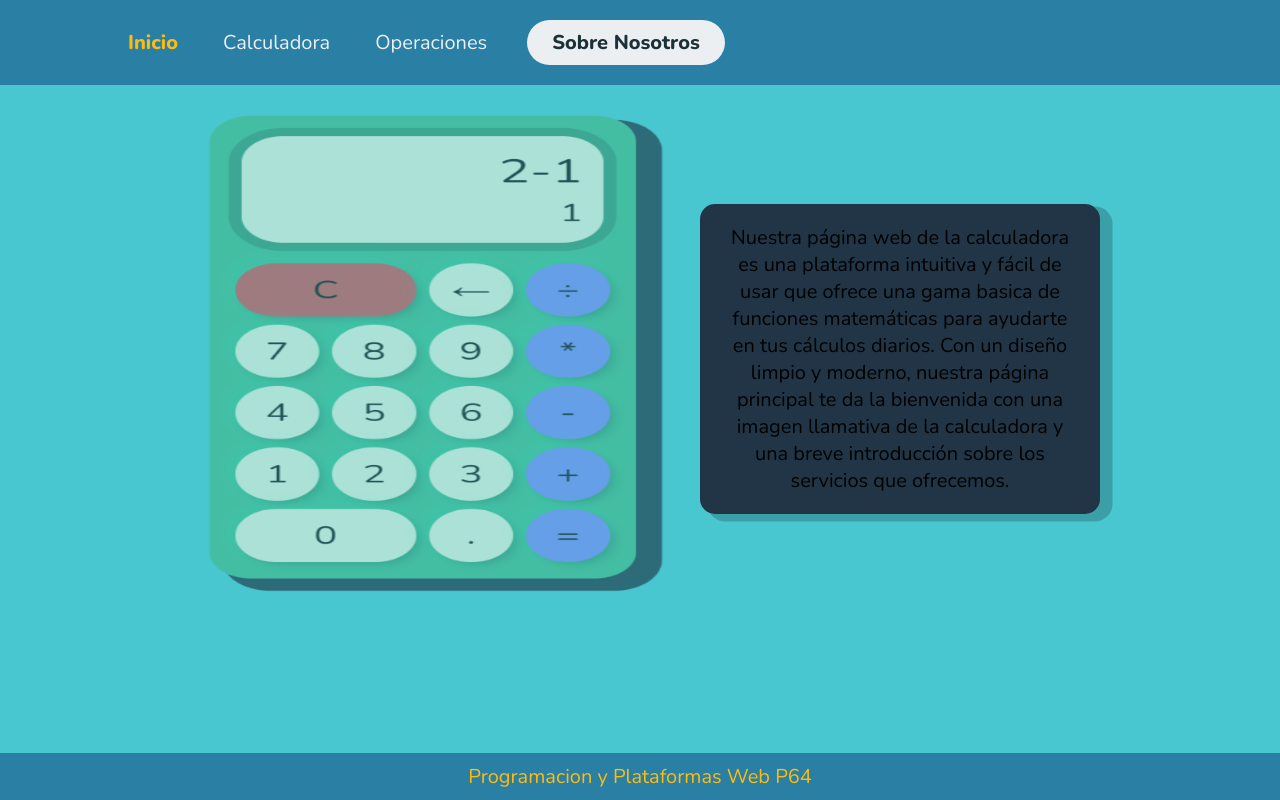
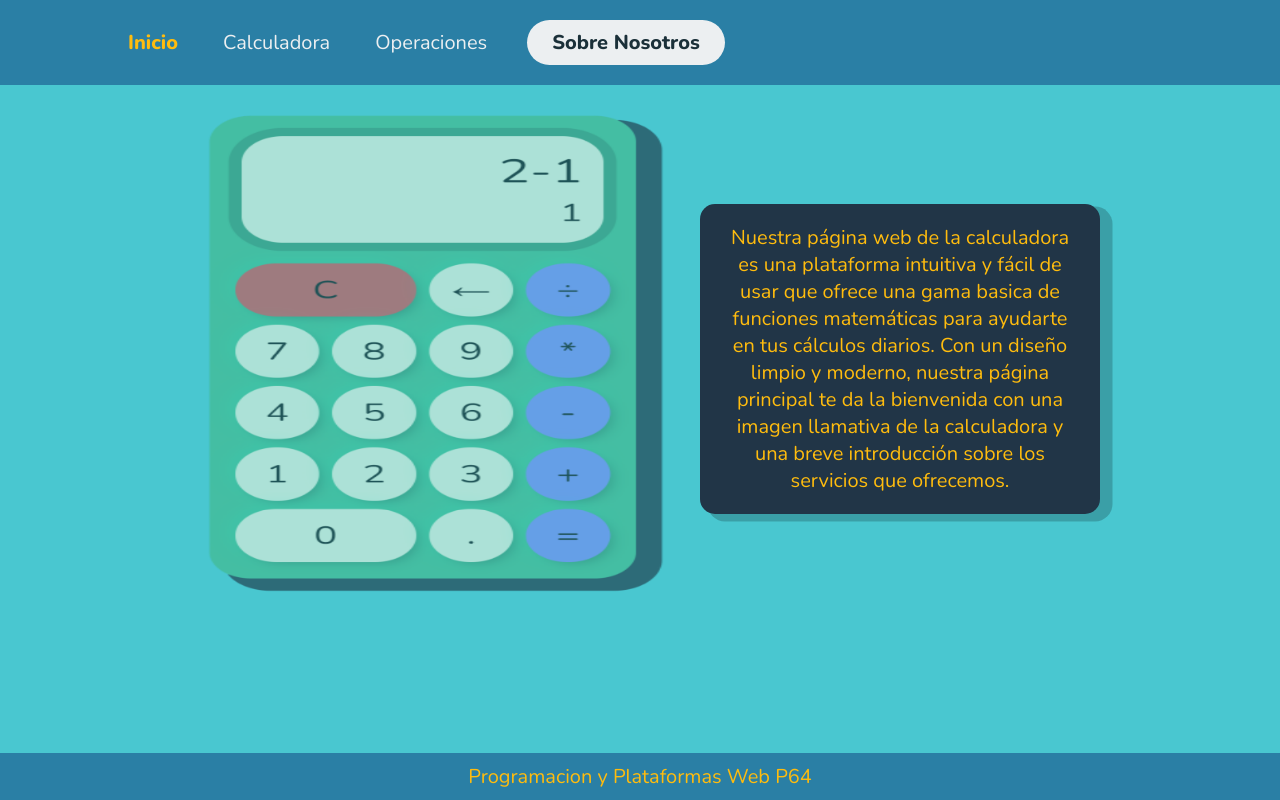
Before and after one commit to RomeroT76/web-matematicas, a plain HTML site: page Inicio.html in a window 1280 px wide. In both pictures the pointer is over the element 900 px from the left and 358 px from the top of the page. Drawn offline with nearby package versions, Linux system fonts and the light colour scheme.

Commit message:
Proyecto Completado

```diff
--- a/styles.css
+++ b/styles.css
@@ -188,6 +188,7 @@ footer {
 .description-section:hover,
 .description-section:focus {
     background-color: rgb(33, 53, 71);
+    color: #ffbc0e;
 }
 
 #calculator-image {
```
